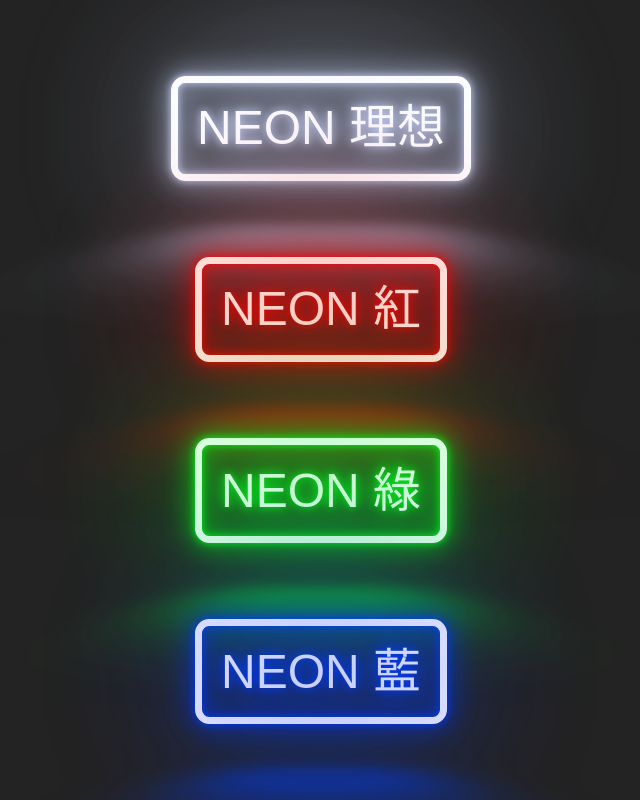
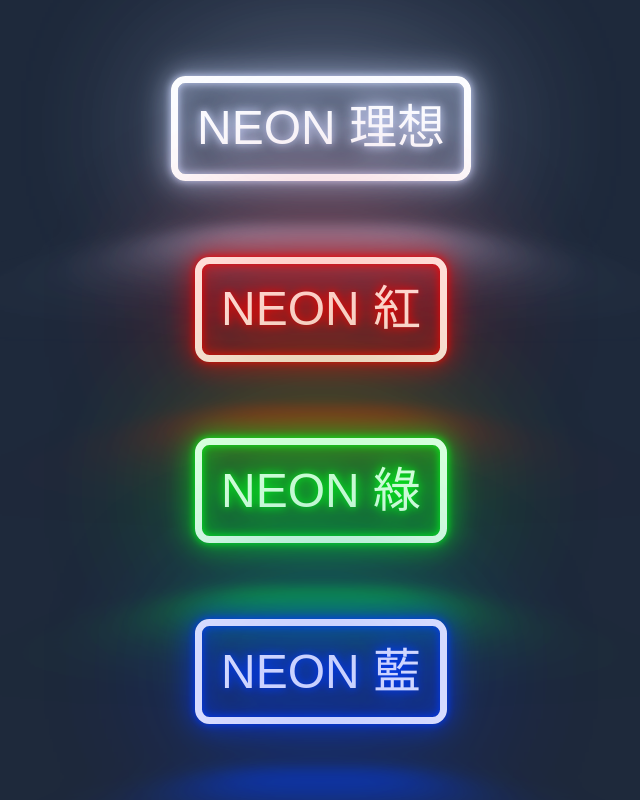
Before and after one commit to ruridge/neon-lights, an Astro site: page / in a window 1280 px wide. Shown: the whole page, without its empty margins (319-959 px from the left). Built offline with nearby package versions, Linux system fonts and the light colour scheme; Astro itself is replaced by a stand-in of ours.

Commit message:
Add meta charset and title and tw background

```diff
--- a/src/pages/index.astro
+++ b/src/pages/index.astro
@@ -5,24 +5,19 @@ console.log("This runs in your terminal, not the browser!");
 import { Neon } from "../components/Neon";
 ---
 
-<!-- Below is your "component template." It's just HTML, but with
-     some magic sprinkled in to help you build great templates. -->
-<html class="h-full">
-  <body class="h-full">
+<html lang="en" class="h-full">
+  <head>
+    <meta charset="UTF-8" />
+    <!-- <link rel="icon" type="image/svg+xml" href="/assets/favicon.17e50649.svg" /> -->
+    <meta name="viewport" content="width=device-width, initial-scale=1.0" />
+    <title>Neon Lights</title>
+  </head>
+  <body class="h-full bg-slate-800">
     <div class="flex flex-col items-center justify-evenly h-full">
       <Neon color="default">Neon 理想</Neon>
       <Neon color="red">Neon 紅</Neon>
       <Neon color="green">Neon 綠</Neon>
       <Neon color="blue">Neon 藍</Neon>
     </div>
-    <style>
-      html {
-        background-color: #232323;
-        color: #fff;
-      }
-      h1 {
-        color: orange;
-      }
-    </style>
   </body>
 </html>
```
